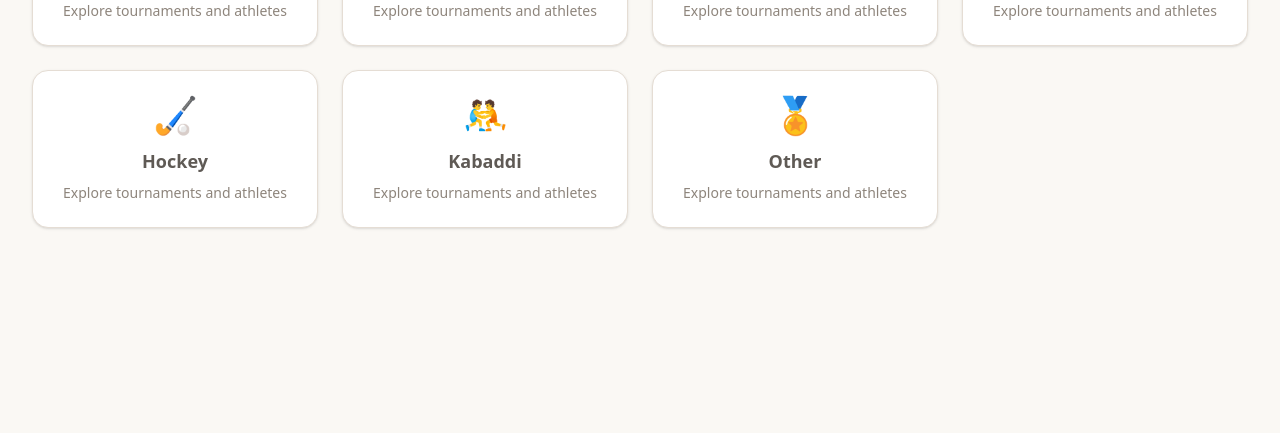
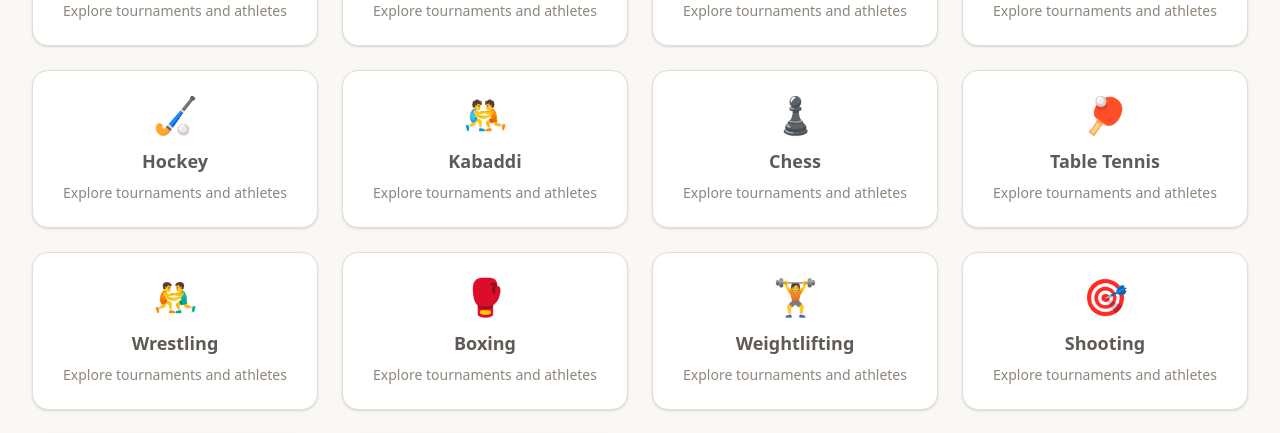
Before and after one commit to Tushardevx01/khelo-bharat, a Next.js app: page /sports in a window 1280 px wide. Shown: the part 487-920 px from the top of the page. Before the commit the page ends 800 px from the top, so only its background shows below. Built offline with nearby package versions, Linux system fonts and the light colour scheme; no server answers.

Commit message:
feat: add seven new sports categories to database schema and validation schemas

```diff
--- a/src/constants/index.ts
+++ b/src/constants/index.ts
@@ -21,6 +21,13 @@ export const SPORT_CATEGORIES = [
   { value: "VOLLEYBALL", label: "Volleyball", icon: "🏐" },
   { value: "HOCKEY", label: "Hockey", icon: "🏑" },
   { value: "KABADDI", label: "Kabaddi", icon: "🤼" },
+  { value: "CHESS", label: "Chess", icon: "♟️" },
+  { value: "TABLE_TENNIS", label: "Table Tennis", icon: "🏓" },
+  { value: "WRESTLING", label: "Wrestling", icon: "🤼‍♂️" },
+  { value: "BOXING", label: "Boxing", icon: "🥊" },
+  { value: "WEIGHTLIFTING", label: "Weightlifting", icon: "🏋️" },
+  { value: "SHOOTING", label: "Shooting", icon: "🎯" },
+  { value: "ARCHERY", label: "Archery", icon: "🏹" },
   { value: "OTHER", label: "Other", icon: "🏅" },
 ] as const;
 
--- a/src/schemas/athlete.schema.ts
+++ b/src/schemas/athlete.schema.ts
@@ -3,7 +3,8 @@ import { z } from "zod";
 export const createAthleteSchema = z.object({
   sportCategory: z.enum([
     "CRICKET", "FOOTBALL", "BASKETBALL", "TENNIS", "BADMINTON",
-    "ATHLETICS", "SWIMMING", "VOLLEYBALL", "HOCKEY", "KABADDI", "OTHER"
+    "ATHLETICS", "SWIMMING", "VOLLEYBALL", "HOCKEY", "KABADDI",
+    "CHESS", "TABLE_TENNIS", "WRESTLING", "BOXING", "WEIGHTLIFTING", "SHOOTING", "ARCHERY", "OTHER"
   ]),
   schoolId: z.string().uuid().optional(),
   coachId: z.string().uuid().optional(),
--- a/src/schemas/tournament.schema.ts
+++ b/src/schemas/tournament.schema.ts
@@ -5,7 +5,8 @@ const tournamentBaseSchema = z.object({
   description: z.string().max(2000).optional(),
   sportCategory: z.enum([
     "CRICKET", "FOOTBALL", "BASKETBALL", "TENNIS", "BADMINTON",
-    "ATHLETICS", "SWIMMING", "VOLLEYBALL", "HOCKEY", "KABADDI", "OTHER"
+    "ATHLETICS", "SWIMMING", "VOLLEYBALL", "HOCKEY", "KABADDI",
+    "CHESS", "TABLE_TENNIS", "WRESTLING", "BOXING", "WEIGHTLIFTING", "SHOOTING", "ARCHERY", "OTHER"
   ]),
   startDate: z.coerce.date().min(new Date()),
   endDate: z.coerce.date(),
```
Also changed, not shown: 1 other file (tests, documents, lock files or other folders).
